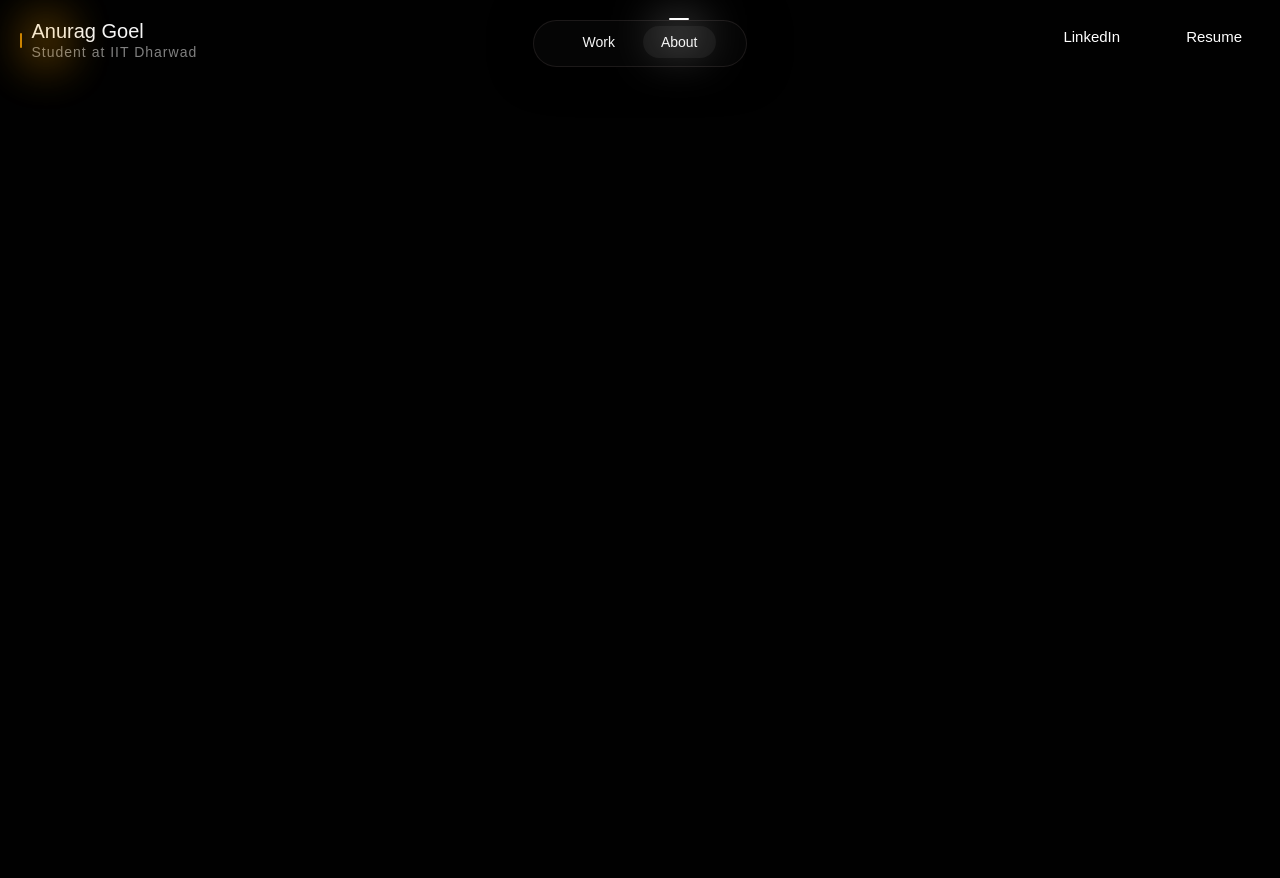
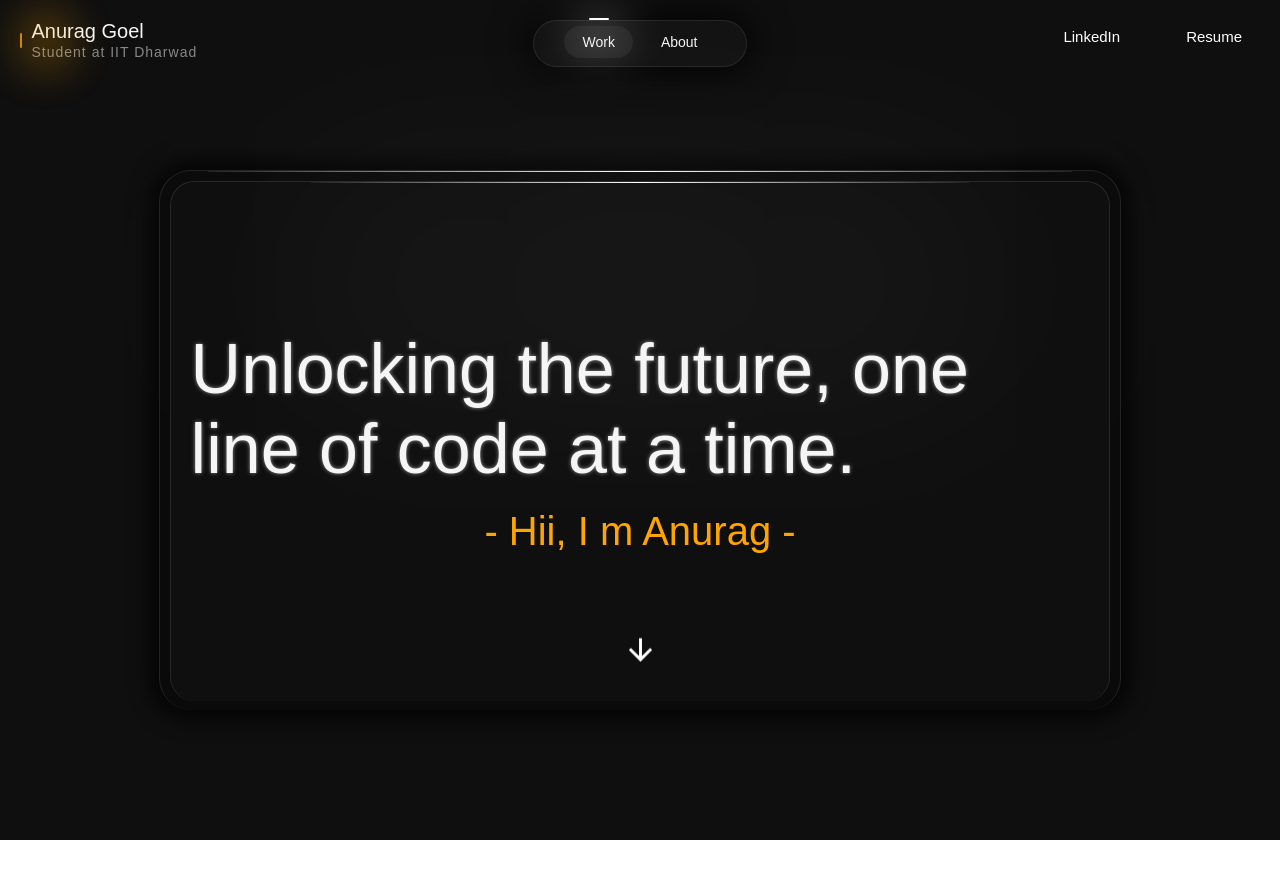
Before and after one commit to AnuragGoel09/my-portfolio, a React (Create React App) app in the folder client/: page / in a window 1280 px wide. Shown: the top 878 px of the page. After the commit the page ends 840 px from the top, so only its background shows below. Built offline with nearby package versions, Linux system fonts and the light colour scheme.

Commit message:
intro for work section

```diff
--- a/client/package.json
+++ b/client/package.json
@@ -3,6 +3,10 @@
   "version": "0.1.0",
   "private": true,
   "dependencies": {
+    "@emotion/react": "^11.11.4",
+    "@emotion/styled": "^11.11.5",
+    "@mui/icons-material": "^5.15.17",
+    "@mui/material": "^5.15.17",
     "@testing-library/jest-dom": "^5.17.0",
     "@testing-library/react": "^13.4.0",
     "@testing-library/user-event": "^13.5.0",
--- a/client/src/App.js
+++ b/client/src/App.js
@@ -2,9 +2,9 @@
 import styled from 'styled-components';
 import './App.css';
 import Navbar from './components/Navbar';
+import Info from './pages/Info';
 
 const Container=styled.div`
-  width: 100vw;
   background-color: rgba(0,0,0,0.94);
   display: flex;
   flex-direction: column;
@@ -17,7 +17,8 @@ function App() {
   return (
     <Container>
       <Navbar/>
-      <div style={{height:'200vh',width:'100%',backgroundColor:'rgba(0,0,0,0.94)'}}></div>
+      <Info/>
+      {/* <div style={{height:'200vh',width:'100%',backgroundColor:'rgba(0,0,0,0.94)'}}></div> */}
     </Container>
   );
 }
--- /dev/null
+++ b/client/src/components/Intro.jsx
@@ -0,0 +1,103 @@
+import React from 'react'
+import styled ,{keyframes} from 'styled-components'
+import ArrowDownwardIcon from '@mui/icons-material/ArrowDownward';
+const Container=styled.div`
+    color: white;
+    position: relative;
+    width: 75%;
+    background-color: rgba(0,0,0,0.3);
+    border-radius: 2rem;
+    border: solid 0.5px rgba(255,255,255,0.1) ;
+    box-shadow: rgba(0,0,0,0.7) 0px 0px 20px 10px;
+    border-bottom: none;
+    `;
+
+const InnerContainer=styled.div`
+    color: white;
+    position: relative;
+    padding: 27% 0%;
+    margin: 1%;
+    background-color: rgba(255,255,255,0.02);
+    border-radius: 1.5rem;
+    border: solid 0.5px rgba(255,255,255,0.1) ;
+    border-bottom: none;
+`;
+const Line=styled.div`
+  margin: auto;
+  background-color: white;
+  background: linear-gradient(to right, rgba(255,255,255,0.1), white, rgba(255,255,255,0.1));
+  width: 90%;
+  height: 0.8px;
+`;
+
+const Line2=styled.div`
+  position: absolute;
+  margin: auto;
+  background-color: white;
+  background: linear-gradient(to right, rgba(255,255,255,0.07), white, rgba(255,255,255,0.07));
+  width: 70%;
+  height: 0.7px;
+  top: 0px;
+  left: 15%;
+  box-shadow: white 0px 100px 1000px 5px;
+`;
+
+const Content=styled.div`
+  width: 100%;
+  height: 100%;
+  position: absolute;
+  background-color: transparent;
+  box-sizing: border-box;
+  padding: 20px;
+  display: flex;
+  flex-direction: column;
+  align-items: center;
+  justify-content: center;
+  top: 0;
+  left: 0px;
+`;
+
+const Text1=styled.div`
+  font-size: 70px;
+  color: whitesmoke;
+  font-family: Arial, Helvetica, sans-serif;
+  text-shadow: 0 0 2px rgba(255,255,255,0.1), /* Adjust the color and spread radius as needed */
+                 0 0 4px rgba(255,255,255,0.5);
+`;
+
+const Text2=styled.div`
+  width: 100%;
+  text-align: center;
+  padding: 0px 60px;
+  font-family: Arial, Helvetica, sans-serif;
+  box-sizing: border-box;
+  font-size: 40px;
+  color: orange;
+  margin-top: 20px;
+`;
+
+const AnimateArrow=keyframes`
+  0% { transform: translateY(0); }
+  100% { transform: translateY(30px); }
+`;
+const Arrow=styled.div`
+  position: absolute;
+  bottom: 10%;
+  animation: ${AnimateArrow} 1.5s ease-in-out infinite;
+`;
+
+export default function Intro() {
+  return (
+    <Container>
+      <Line/>
+      <InnerContainer>
+        <Line2/>
+          <Content>
+            <Text1>Unlocking the future, one line of code at a time.</Text1>
+            <Text2>- Hii, I m Anurag -</Text2>
+            <Arrow><ArrowDownwardIcon fontSize='large'/></Arrow>
+          </Content>
+      </InnerContainer>
+    </Container>
+  )
+}
--- a/client/src/components/Navbar.jsx
+++ b/client/src/components/Navbar.jsx
@@ -117,7 +117,7 @@ const Menu=styled.div`
 
 export default function Navbar() {
 
-    const [active,setActive]=useState("about")
+    const [active,setActive]=useState("work")
 
   return (
     <Nav>
@@ -130,9 +130,9 @@ export default function Navbar() {
         </Left>
         <Container>
             <Item>
-                <Light value="experience" active={active}></Light>
-                <Name value="experience" active={active} onClick={()=>{
-                    setActive("experience");
+                <Light value="work" active={active}></Light>
+                <Name value="work" active={active} onClick={()=>{
+                    setActive("work");
                 }}>Work</Name>
             </Item>
             <Item>
--- /dev/null
+++ b/client/src/pages/Info.jsx
@@ -0,0 +1,24 @@
+import React from 'react'
+import styled  from 'styled-components'
+import Intro from '../components/Intro';
+
+const Container=styled.div`
+    margin-top: 40px;
+    background-color: transparent;
+    min-height: 100vh;
+    color: white;
+    display: flex;
+    justify-content: center;
+    flex-direction: column;
+    align-items: center;
+`;
+
+export default function Info() {
+  return (
+    <>
+    <Container>
+        <Intro/>
+    </Container>
+    </>
+  )
+}
```
Also changed, not shown: client/public/down-arrow.svg (added), 1 other file (tests, documents, lock files or other folders).
